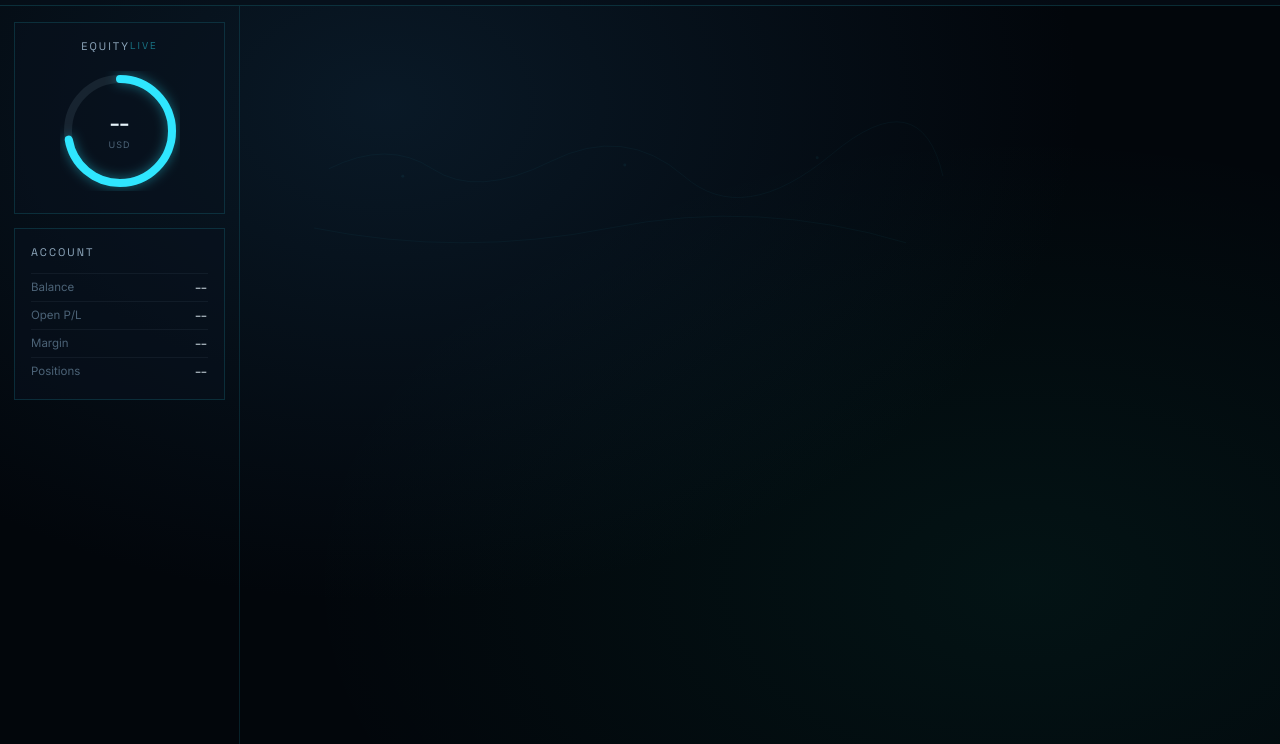
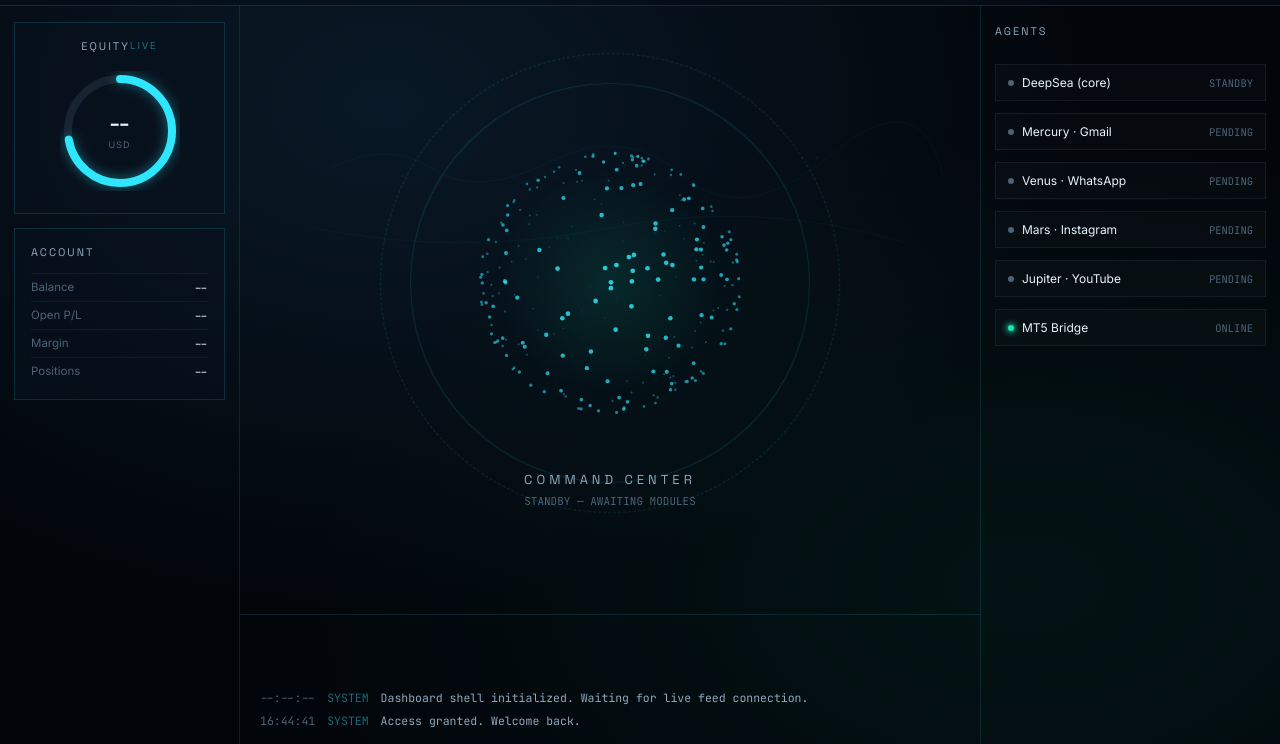
Before and after one commit to deepseatrader18/deepsea-dashboard, a website: page dashboard.html in a window 1280 px wide. Shown: the part 56-800 px from the top of the page. Drawn offline with Linux system fonts and the light colour scheme.

Commit message:
Enhance dashboard layout with new elements

```diff
--- a/dashboard.html
+++ b/dashboard.html
@@ -220,4 +220,100 @@
 
     <div id="center-col">
       <div id="globe-wrap">
-        <div class="orbit-ring
+        <div class="orbit-ring r1"></div>
+        <div class="orbit-ring r2"></div>
+        <canvas id="globe-canvas" width="340" height="340"></canvas>
+      </div>
+      <div id="center-caption">
+        <div class="title">COMMAND CENTER</div>
+        <div class="sub" id="uptime-line">STANDBY — AWAITING MODULES</div>
+      </div>
+    </div>
+
+    <div id="right-col">
+      <div class="panel-title" style="padding-top:2px;">AGENTS</div>
+      <div class="agent-row"><div class="name"><span class="led"></span>DeepSea (core)</div><div class="state">STANDBY</div></div>
+      <div class="agent-row"><div class="name"><span class="led"></span>Mercury · Gmail</div><div class="state">PENDING</div></div>
+      <div class="agent-row"><div class="name"><span class="led"></span>Venus · WhatsApp</div><div class="state">PENDING</div></div>
+      <div class="agent-row"><div class="name"><span class="led"></span>Mars · Instagram</div><div class="state">PENDING</div></div>
+      <div class="agent-row"><div class="name"><span class="led"></span>Jupiter · YouTube</div><div class="state">PENDING</div></div>
+      <div class="agent-row online"><div class="name"><span class="led"></span>MT5 Bridge</div><div class="state">ONLINE</div></div>
+    </div>
+
+    <div id="feed-col" class="mono">
+      <div class="feed-line"><span class="t">--:--:--</span><span class="src">SYSTEM</span><span>Dashboard shell initialized. Waiting for live feed connection.</span></div>
+    </div>
+
+  </div>
+
+<script>
+  function startClock(){
+    const clock = document.getElementById('clock');
+    function tick(){
+      clock.textContent = new Date().toLocaleTimeString('en-GB', { hour12:false });
+    }
+    tick();
+    setInterval(tick, 1000);
+  }
+
+  function logLine(src, msg){
+    const feed = document.getElementById('feed-col');
+    const line = document.createElement('div');
+    line.className = 'feed-line';
+    const t = new Date().toLocaleTimeString('en-GB', { hour12:false });
+    line.innerHTML = `<span class="t">${t}</span><span class="src">${src}</span><span>${msg}</span>`;
+    feed.prepend(line);
+  }
+
+  startClock();
+  logLine('SYSTEM', 'Access granted. Welcome back.');
+
+  const canvas = document.getElementById('globe-canvas');
+  const ctx = canvas.getContext('2d');
+  const W = canvas.width, H = canvas.height;
+  const R = 130;
+  const particles = [];
+  const N = 260;
+
+  for(let i=0;i<N;i++){
+    const theta = Math.acos(2*Math.random()-1);
+    const phi = Math.random()*2*Math.PI;
+    particles.push({theta, phi, speed: 0.002 + Math.random()*0.001});
+  }
+
+  function draw(){
+    ctx.clearRect(0,0,W,H);
+    const cx = W/2, cy = H/2;
+    const pts = particles.map(p=>{
+      p.phi += p.speed;
+      const x = R*Math.sin(p.theta)*Math.cos(p.phi);
+      const y = R*Math.cos(p.theta);
+      const z = R*Math.sin(p.theta)*Math.sin(p.phi);
+      return {x,y,z};
+    });
+    pts.sort((a,b)=>a.z-b.z);
+    for(const p of pts){
+      const scale = (p.z+R)/(2*R);
+      const px = cx + p.x;
+      const py = cy + p.y;
+      const size = 0.6 + scale*1.8;
+      const alpha = 0.15 + scale*0.7;
+      ctx.beginPath();
+      ctx.arc(px, py, size, 0, Math.PI*2);
+      ctx.fillStyle = `rgba(47,230,255,${alpha})`;
+      ctx.fill();
+    }
+    const grad = ctx.createRadialGradient(cx,cy,10,cx,cy,R*0.9);
+    grad.addColorStop(0, 'rgba(23,232,176,0.10)');
+    grad.addColorStop(1, 'rgba(23,232,176,0)');
+    ctx.fillStyle = grad;
+    ctx.beginPath();
+    ctx.arc(cx,cy,R*0.9,0,Math.PI*2);
+    ctx.fill();
+
+    requestAnimationFrame(draw);
+  }
+  draw();
+</script>
+</body>
+</html>
```
